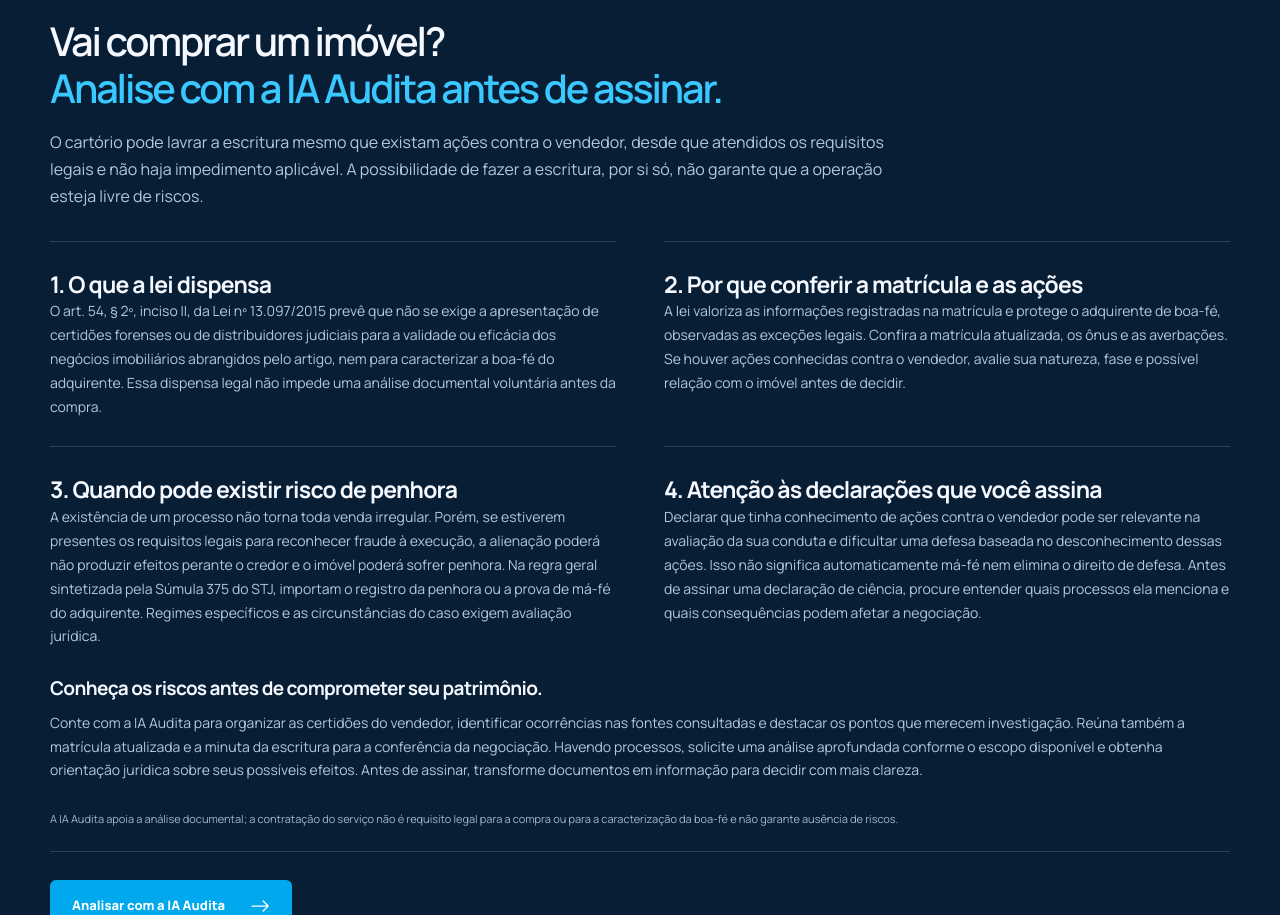
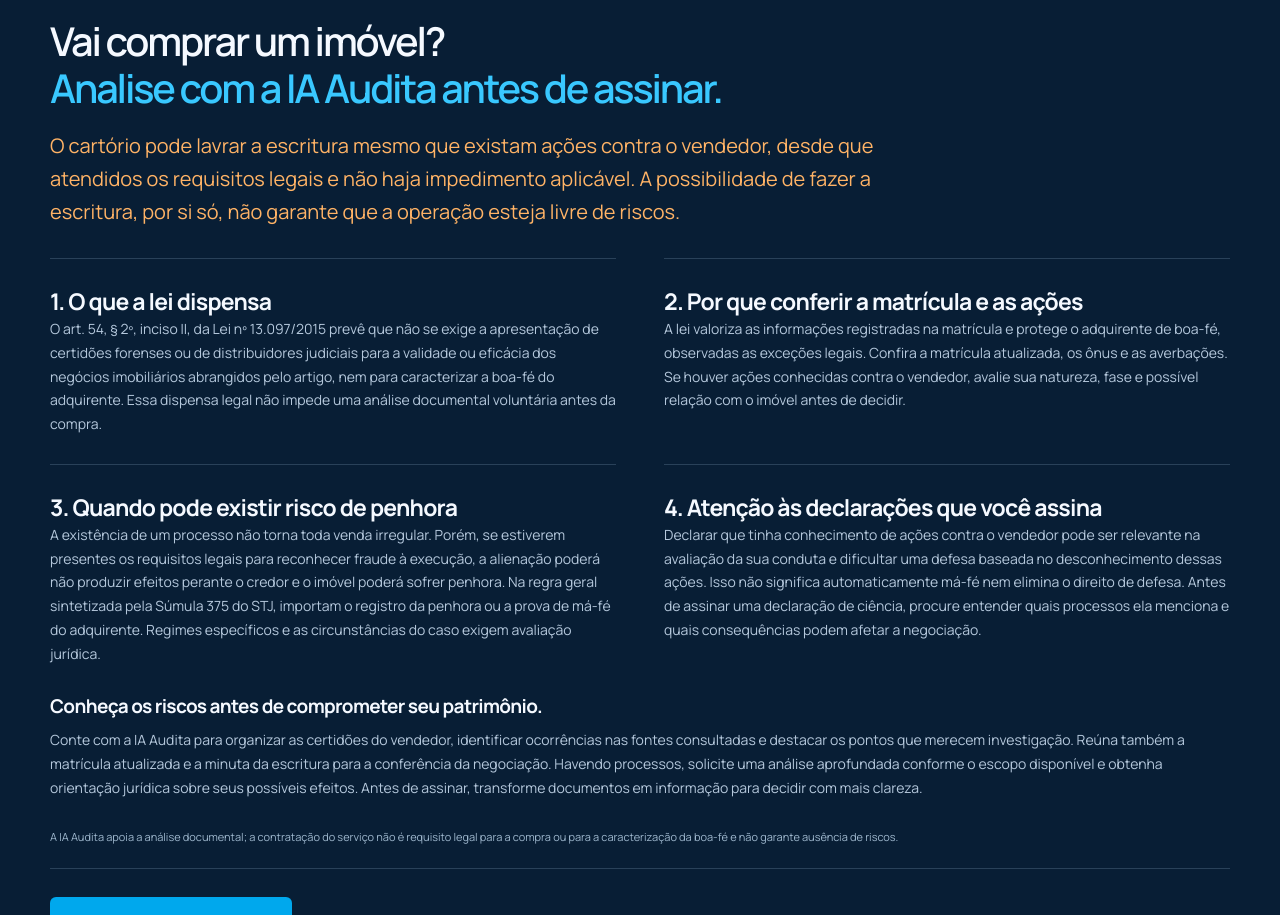
Before and after one commit to SeitiKatsumi/auditawebsite, a Next.js app: page /analise-de-vendedor in a window 1280 px wide. Shown: the part 1580-2495 px from the top of the page. Built offline with nearby package versions, Linux system fonts and the light colour scheme; no server answers.

Commit message:
Destaca aviso sobre cartorio com fonte maior e cor alaranjada

```diff
--- a/components/audita/SellerAnalysisPage.module.css
+++ b/components/audita/SellerAnalysisPage.module.css
@@ -59,3 +59,5 @@
 @media(min-width:701px) and (max-width:1000px){.container{width:calc(100% - 100px)}.hero{min-height:480px}.heroCopy{width:52%;padding:45px 0}.page h2{font-size:36px}.section{padding:44px 0}.heroCopy>p:not(.eyebrow){font-size:16px}}
 
 .caseImage{margin:28px 0 0;max-width:520px}.caseImage img{display:block;width:100%;height:auto;border-radius:12px}.caseImage figcaption{margin-top:12px;color:#b1c7da;font-size:12px;line-height:1.6}
+
+.page .intro.notaryAlert{font-size:clamp(18px,1.7vw,20px);color:#ffb366;line-height:1.65}
--- a/components/audita/SellerAnalysisPage.tsx
+++ b/components/audita/SellerAnalysisPage.tsx
@@ -85,7 +85,7 @@
     <section className={styles.section} id="lei-e-seguranca-da-compra"><div className={styles.container}>
       <p className={styles.eyebrow}>Alerta IA Audita · Antes da compra do imóvel</p>
       <h2>Vai comprar um imóvel?<br/><span>Analise com a IA Audita antes de assinar.</span></h2>
-      <p className={styles.intro}>O cartório pode lavrar a escritura mesmo que existam ações contra o vendedor, desde que atendidos os requisitos legais e não haja impedimento aplicável. A possibilidade de fazer a escritura, por si só, não garante que a operação esteja livre de riscos.</p>
+      <p className={`${styles.intro} ${styles.notaryAlert}`}>O cartório pode lavrar a escritura mesmo que existam ações contra o vendedor, desde que atendidos os requisitos legais e não haja impedimento aplicável. A possibilidade de fazer a escritura, por si só, não garante que a operação esteja livre de riscos.</p>
       <div className={styles.scenarios}>
         <article><h3>1. O que a lei dispensa</h3><p>O art. 54, § 2º, inciso II, da Lei nº 13.097/2015 prevê que não se exige a apresentação de certidões forenses ou de distribuidores judiciais para a validade ou eficácia dos negócios imobiliários abrangidos pelo artigo, nem para caracterizar a boa-fé do adquirente. Essa dispensa legal não impede uma análise documental voluntária antes da compra.</p></article>
         <article><h3>2. Por que conferir a matrícula e as ações</h3><p>A lei valoriza as informações registradas na matrícula e protege o adquirente de boa-fé, observadas as exceções legais. Confira a matrícula atualizada, os ônus e as averbações. Se houver ações conhecidas contra o vendedor, avalie sua natureza, fase e possível relação com o imóvel antes de decidir.</p></article>
```
